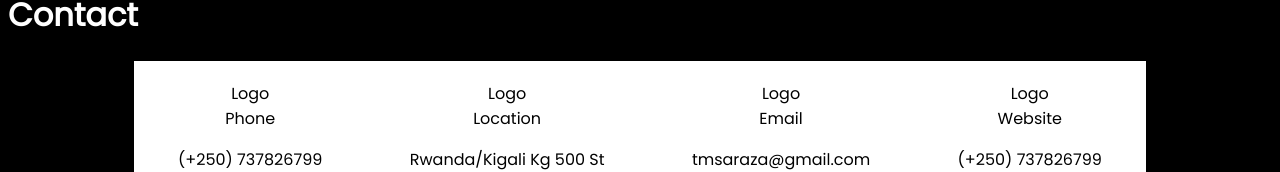
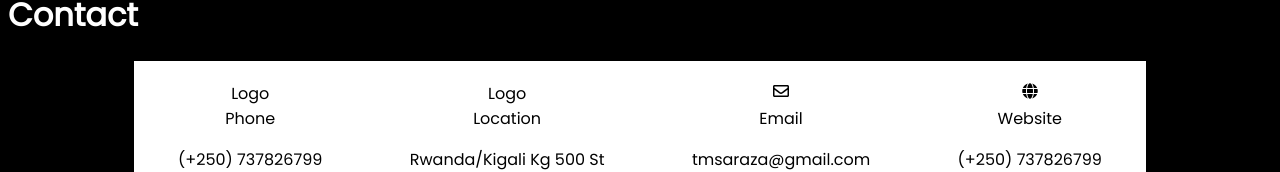
Before and after one commit to sarazaToussaint/Saraza-dev, a React (Create React App) app: page /Contact in a window 1280 px wide. Shown: the part 133-305 px from the top of the page. Built offline with nearby package versions, Linux system fonts and the light colour scheme.

Commit message:
Add fontawesome icons

```diff
--- a/src/components/Contact.jsx
+++ b/src/components/Contact.jsx
@@ -1,4 +1,5 @@
 import React from 'react';
+import { FaRegEnvelope, FaGlobe } from 'react-icons/fa';
 import classes from './Contact.module.css';
 
 const Contact = () => (
@@ -19,12 +20,12 @@ const Contact = () => (
           <p>Rwanda/Kigali Kg 500 St</p>
         </div>
         <div className={classes.info}>
-          <span>Logo</span>
+          <span><FaRegEnvelope /></span>
           <div>Email</div>
           <p>tmsaraza@gmail.com</p>
         </div>
         <div className={classes.info}>
-          <span>Logo</span>
+          <span><FaGlobe /></span>
           <div>Website</div>
           <p>(+250) 737826799</p>
         </div>
```
